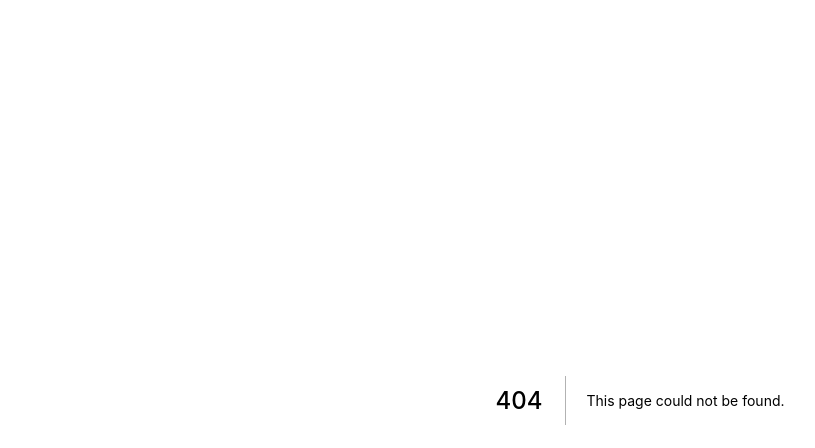
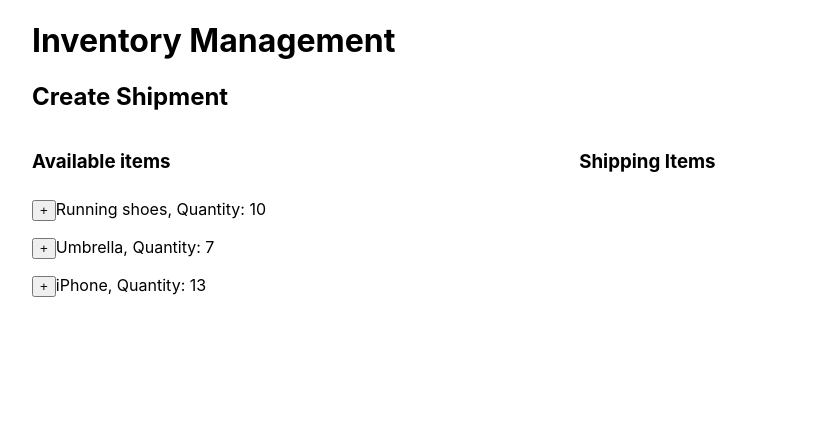
Before and after one commit to nikolasnorth/shopify-production-challenge, a Next.js app: page /shipments/new in a window 1280 px wide. Before the commit this address had no page. Shown: the top 448 px of the page, without its empty margins (0-815 px from the left). Built offline with nearby package versions, Linux system fonts and the light colour scheme.

Commit message:
implement basic layout for create shipment page

```diff
--- a/lib/types.ts
+++ b/lib/types.ts
@@ -3,3 +3,7 @@ export interface Item {
   name: string;
   quantity: number;
 }
+
+export interface Shipment {
+  id: number;
+}
--- a/pages/index.tsx
+++ b/pages/index.tsx
@@ -30,7 +30,7 @@ export default function Home({items}: Props) {
       <main className={styles.main}>
         <h1 className={styles.title}>Inventory Management</h1>
 
-        <Link href="/">
+        <Link href="/shipments/new">
           <a className={styles.createLink}>Create shipment</a>
         </Link>
         <Link href="/items/new">
--- /dev/null
+++ b/pages/shipments/new.tsx
@@ -0,0 +1,133 @@
+import styles from "@styles/base.module.css";
+import {GetServerSidePropsResult} from "next";
+import {getItems} from "@repo/items";
+import {Item} from "@lib/types";
+import {useState} from "react";
+import {useRouter} from "next/router";
+import {createShipment} from "@repo/shipments";
+
+interface Props {
+  items: Item[];
+}
+
+export async function getServerSideProps(): Promise<GetServerSidePropsResult<Props>> {
+  const items = await getItems();
+  return {
+    props: {
+      items: items,
+    },
+  };
+}
+
+export default function NewShipmentPage(props: Props) {
+  const router = useRouter();
+  const [availableItems, setAvailableItems] = useState(props.items.filter(item => item.quantity > 0));
+  const [shippingItems, setShippingItems] = useState<Item[]>([]);
+
+  // Adds given item to shipment cart.
+  function addItemToShipment(item: Item) {
+    // Find index of item
+    const i = shippingItems.findIndex(shipmentItem => shipmentItem.id == item.id);
+    const j = availableItems.findIndex(availableItem => availableItem.id == item.id);
+    if (j == -1) {
+      alert("Oops! We could not add this item. Please try again later.");
+      return;
+    }
+
+    // Make copies of item arrays for state change
+    const updatedAvailableItems = [...availableItems];
+    const updatedShippingItems = [...shippingItems];
+
+    // Add item to shipment
+    if (i == -1) {
+      updatedShippingItems.push({id: item.id, name: item.name, quantity: 1});
+    } else {
+      updatedShippingItems[i].quantity += 1;
+    }
+    updatedAvailableItems[j].quantity -= 1;
+    if (updatedAvailableItems[j].quantity == 0) {
+      // Remove item
+      updatedAvailableItems.splice(j, 1);
+    }
+
+    // Update state
+    setAvailableItems(updatedAvailableItems);
+    setShippingItems(updatedShippingItems);
+  }
+
+  // Removes given item from shipment cart.
+  function removeItemFromShipment(item: Item) {
+    const i = shippingItems.findIndex(shipmentItem => shipmentItem.id == item.id);
+    const j = availableItems.findIndex(availableItem => availableItem.id == item.id);
+    if (i == -1) {
+      alert("Oops! We could not remove this item. Please try again later.");
+      return;
+    }
+
+    // Make copies of item arrays for state change
+    const updatedAvailableItems = [...availableItems];
+    const updatedShippingItems = [...shippingItems];
+
+    // Remove item from shipment
+    if (j == -1) {
+      updatedAvailableItems.push({id: item.id, name: item.name, quantity: 1});
+    } else {
+      updatedAvailableItems[j].quantity += 1;
+    }
+    updatedShippingItems[i].quantity -= 1;
+    if (updatedShippingItems[i].quantity == 0) {
+      // Remove item
+      updatedShippingItems.splice(i, 1);
+    }
+
+    // Update state
+    setAvailableItems(updatedAvailableItems);
+    setShippingItems(updatedShippingItems);
+  }
+
+  async function processShipment() {
+    if (shippingItems.length == 0) {
+      alert("Shipment items cart is empty.");
+      return;
+    }
+    const shipment = await createShipment(shippingItems);
+    if (!shipment) {
+      alert("Oops! We could not create the shipment at this time. Please try again later.");
+    }
+    await router.push("/");
+  }
+
+  return (
+    <div className={styles.container}>
+      <h1>Inventory Management</h1>
+      <h2>Create Shipment</h2>
+      <div className={styles.createShipment}>
+        <div className={styles.availableItems}>
+          <h3>Available items</h3>
+          {
+            availableItems.map(item => (
+              <div key={item.id} className={styles.itemContainer}>
+                <button onClick={() => addItemToShipment(item)}>+</button>
+                {item.name}, Quantity: {item.quantity}
+              </div>
+            ))
+          }
+        </div>
+        <div className={styles.shippingItems}>
+          <h3>Shipping Items</h3>
+          {
+            shippingItems.map(item => (
+              <div key={item.id} className={styles.itemContainer}>
+                <button onClick={() => removeItemFromShipment(item)}>-</button>
+                {item.name}, Quantity: {item.quantity}
+              </div>
+            ))
+          }
+          {
+            shippingItems.length > 0 && (<button onClick={() => processShipment()}>Process Shipment</button>)
+          }
+        </div>
+      </div>
+    </div>
+  );
+}
--- a/repo/items.ts
+++ b/repo/items.ts
@@ -12,12 +12,11 @@ export async function getItemById(id: number): Promise<Item> {
 
 // Queries API to retrieve a list of items.
 export async function getItems(): Promise<Item[]> {
-  const items: Item[] = Array.of(
+  return Array.of(
     {id: 1, name: "Running shoes", quantity: 10},
     {id: 2, name: "Umbrella", quantity: 7},
     {id: 3, name: "iPhone", quantity: 13},
   );
-  return Promise.resolve(items);
 }
 
 // Queries API to create a new item. Returns null if request was unsuccessful.
--- /dev/null
+++ b/repo/shipments.ts
@@ -0,0 +1,10 @@
+import {Item, Shipment} from "@lib/types";
+
+// Queries API to create a new shipment of the given items. Returns null if the request was unsuccessful.
+export async function createShipment(items: Item[]): Promise<Shipment | null> {
+  const min = 1;
+  const max = 1000;
+  // Random number between [min, max)
+  const id = Math.floor(Math.random() * (max - min) + min);
+  return {id: id};
+}
--- a/styles/base.module.css
+++ b/styles/base.module.css
@@ -21,3 +21,15 @@
 .formLabel {
     margin: 0.5rem 0;
 }
+
+.createShipment {
+    display: flex;
+}
+
+.availableItems {
+    width: 45%;
+}
+
+.shippingItems {
+    width: 45%;
+}
```
